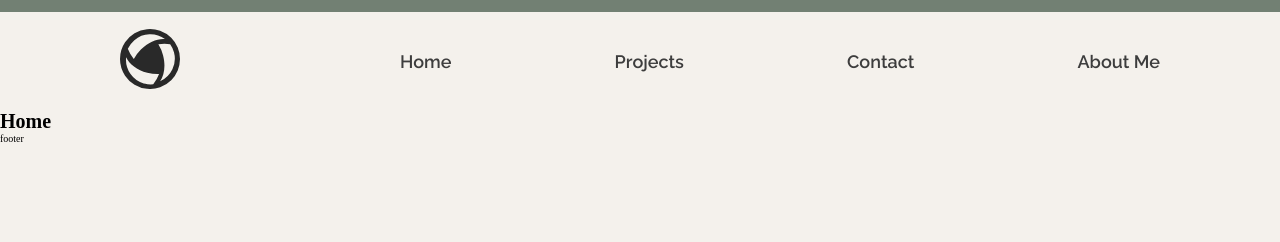
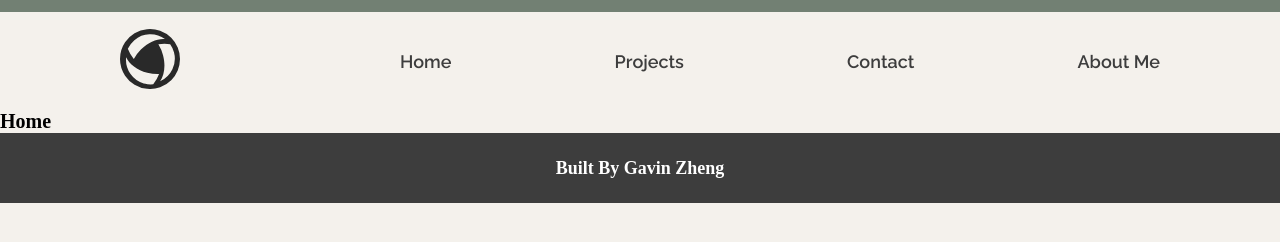
Before and after one commit to gzheng0214/portfoliov2, a Gatsby site: page / in a window 1280 px wide. Built offline with nearby package versions, Linux system fonts and the light colour scheme; Gatsby itself is replaced by a stand-in of ours.

Commit message:
Worked on footer

```diff
--- a/src/components/Footer/Footer.js
+++ b/src/components/Footer/Footer.js
@@ -1,7 +1,12 @@
 import React from "react";
+import * as styles from "./Footer.module.css";
 
 const Footer = () => {
-  return <div>footer</div>;
+  return (
+    <footer className={styles.footer}>
+      <span>built by gavin zheng</span>
+    </footer>
+  );
 };
 
 export default Footer;
--- a/src/components/Footer/Footer.module.css
+++ b/src/components/Footer/Footer.module.css
@@ -0,0 +1,11 @@
+.footer {
+  height: 7rem;
+  display: flex;
+  justify-content: center;
+  align-items: center;
+  color: var(--color-secondary-3);
+  font-weight: 600;
+  font-size: 1.8rem;
+  text-transform: capitalize;
+  background-color: var(--color-secondary-1);
+}
```
